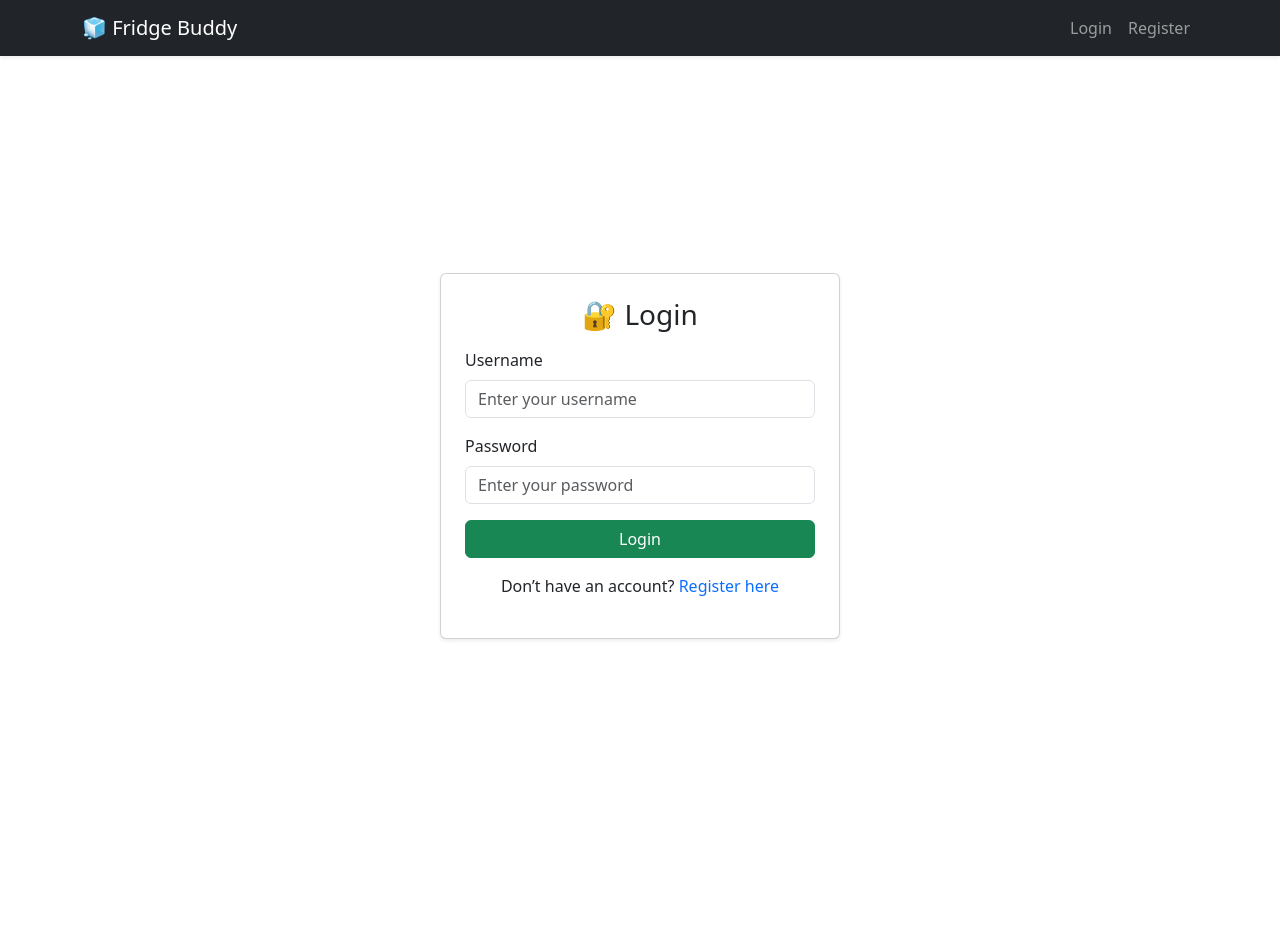
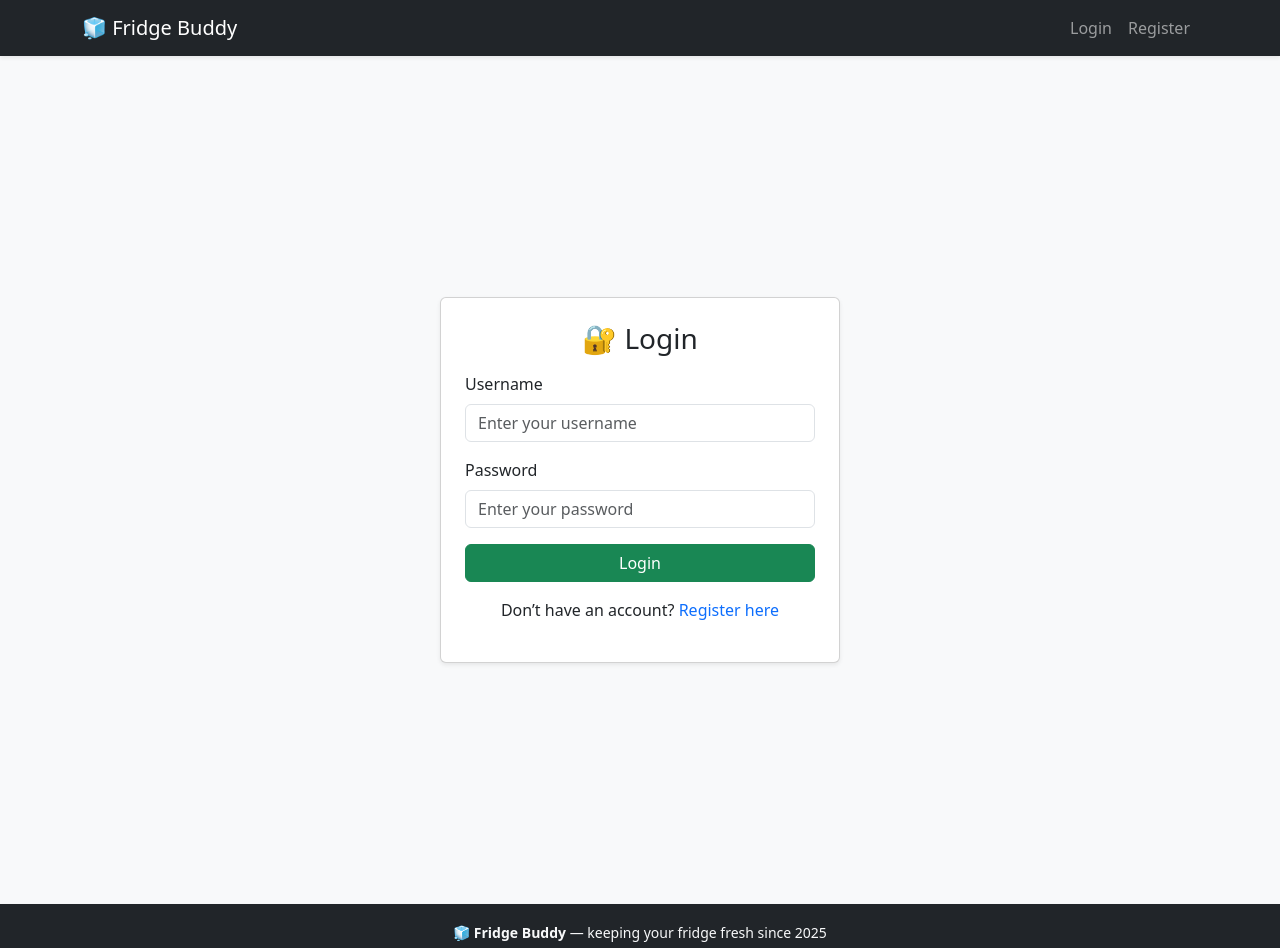
Before and after one commit to Aneeja55/fridgebuddy-frontend, a React (Create React App) app in the folder src/: page /login in a window 1280 px wide. Shown: the top 948 px of the page. Before the commit the page ends 856 px from the top, so only its background shows below. Built offline with nearby package versions, Linux system fonts and the light colour scheme; the HTML template or start-up script is replaced by a standard one.

Commit message:
added footer

```diff
--- a/src/App.js
+++ b/src/App.js
@@ -1,10 +1,16 @@
 import React from "react";
-import { BrowserRouter as Router, Routes, Route, Navigate } from "react-router-dom";
+import {
+  BrowserRouter as Router,
+  Routes,
+  Route,
+  Navigate,
+} from "react-router-dom";
 import { ToastContainer } from "react-toastify";
 import "react-toastify/dist/ReactToastify.css";
 import "bootstrap/dist/css/bootstrap.min.css";
+
+import Navbar from "./components/Navbar";
 import Footer from "./components/Footer";
-import Navbar from "./components/Navbar";
 import IngredientList from "./components/IngredientList";
 import AddIngredientForm from "./components/AddIngredientForm";
 import Login from "./auth/Login";
@@ -19,8 +25,23 @@ const PrivateRoute = ({ children }) => {
 function App() {
   return (
     <Router>
+      {/* Global Layout */}
+      <div className="d-flex flex-column min-vh-100 bg-light">
+        {/* Navbar */}
         <Navbar />
-      <ToastContainer position="top-right" autoClose={3000} hideProgressBar />
+
+        {/* Toasts */}
+        <ToastContainer
+          position="top-right"
+          autoClose={3000}
+          hideProgressBar
+          newestOnTop
+          closeOnClick
+          pauseOnHover
+        />
+
+        {/* Main Page Content */}
+        <main className="flex-grow-1 py-4">
           <Routes>
             {/* Public Routes */}
             <Route path="/login" element={<Login />} />
@@ -47,6 +68,11 @@ function App() {
             {/* Catch-all Redirect */}
             <Route path="*" element={<Navigate to="/" />} />
           </Routes>
+        </main>
+
+        {/* ✅ Persistent Footer */}
+        <Footer />
+      </div>
     </Router>
   );
 }
--- a/src/components/AddIngredientForm.js
+++ b/src/components/AddIngredientForm.js
@@ -30,6 +30,7 @@ function AddIngredientForm() {
       .then(() => {
         toast.success("✅ Ingredient added successfully!");
         setTimeout(() => (window.location.href = "/"), 1000);
+
       })
       .catch((err) => {
         console.error("Error adding ingredient:", err);
```
Lines whose indentation alone changed are shown as unchanged.
